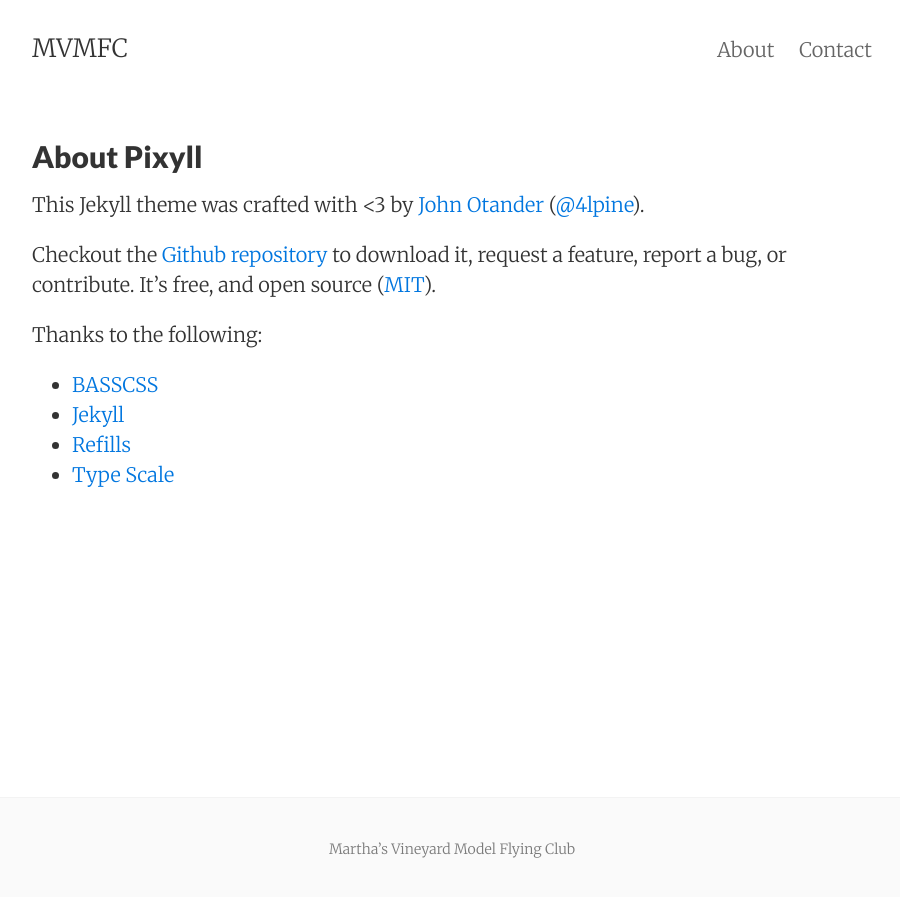
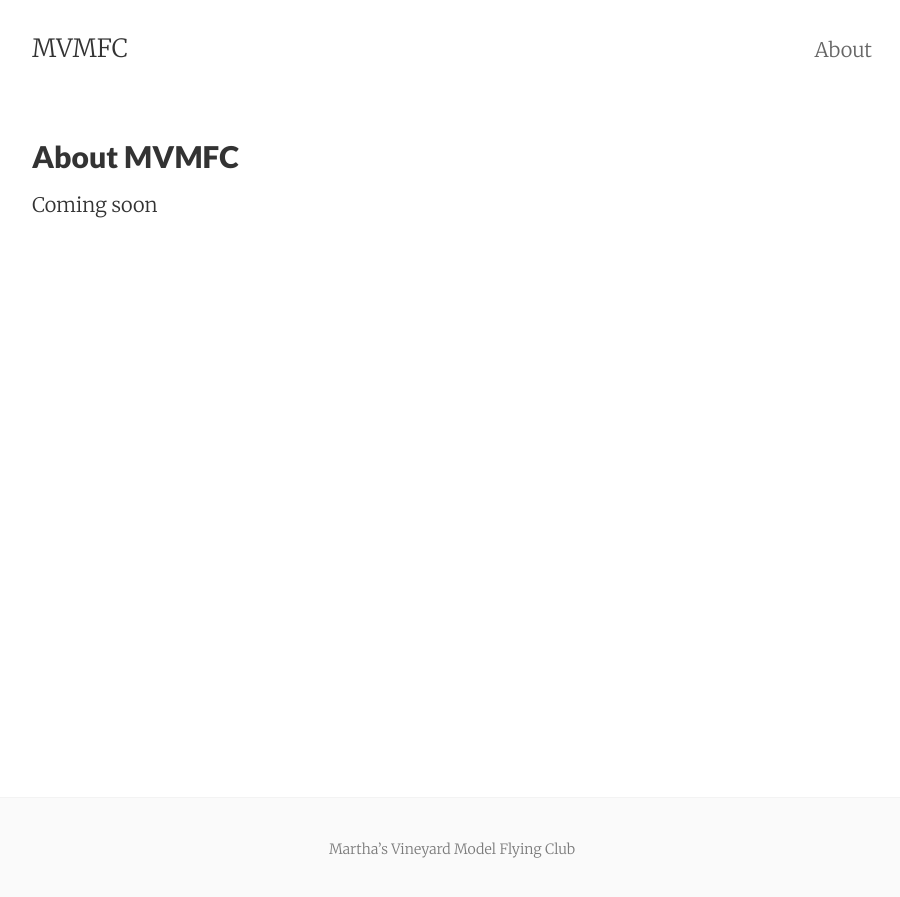
Before and after one commit to bcarreno/mvmfc, a Jekyll site: the page built from about.md, in a window 1280 px wide. Shown: the top 897 px of the page, without its empty margins (188-1088 px from the left). Built offline with Jekyll 4.4.1, drawn with Linux system fonts in a browser that asks for light colours.

```diff
--- a/_includes/navigation.html
+++ b/_includes/navigation.html
@@ -1,2 +1 @@
 <a href="{{ site.baseurl }}/about/">About</a>
-<a href="{{ site.baseurl }}/contact/">Contact</a>
--- a/about.md
+++ b/about.md
@@ -1,19 +1,7 @@
 ---
 layout: page
-title: About Pixyll
+title: About MVMFC
 permalink: /about/
 ---
 
-This Jekyll theme was crafted with <3 by [John Otander](http://johnotander.com)
-([@4lpine](https://twitter.com/4lpine)).
-
-Checkout the [Github repository](https://github.com/johnotander/pixyll) to download it,
-request a feature, report a bug, or contribute. It's free, and open source
-([MIT](http://opensource.org/licenses/MIT)).
-
-Thanks to the following:
-
-* [BASSCSS](http://basscss.com)
-* [Jekyll](http://jekyllrb.com)
-* [Refills](http://refills.bourbon.io/)
-* [Type Scale](http://type-scale.com/)
+Coming soon
```
Also changed, not shown: index.md (+14 -14 lines).
